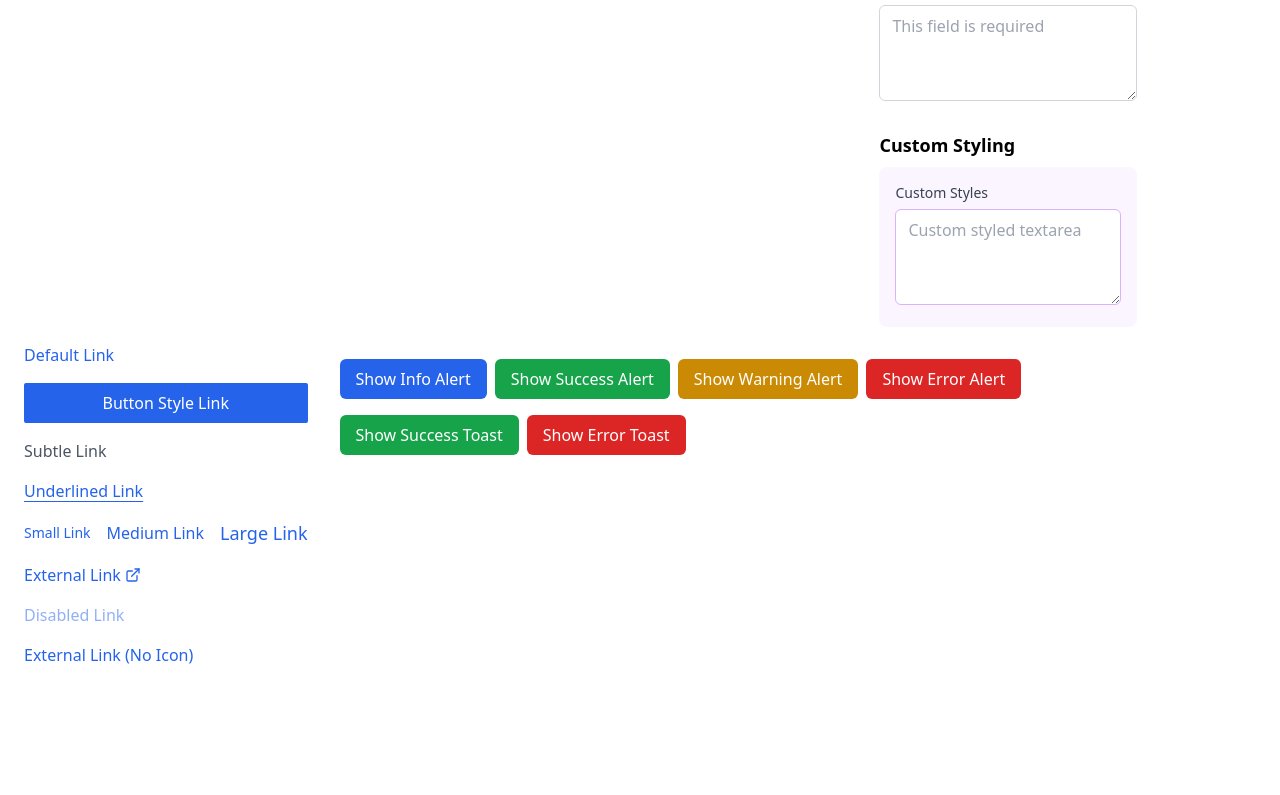
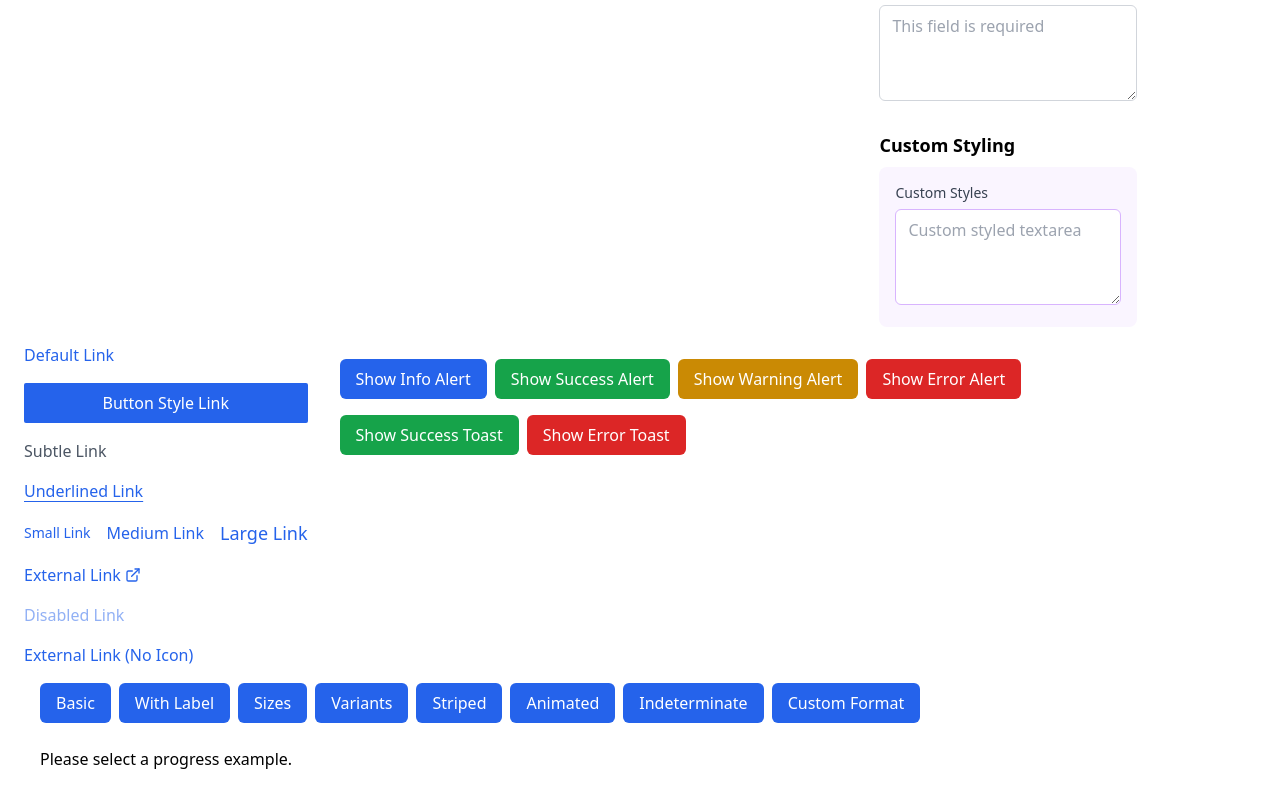
Before and after one commit to Arash-Nozarinejad/interactive-component-lib-01, a React (Vite) app: page / in a window 1280 px wide. Shown: the part 4313-5108 px from the top of the page. Before the commit the page ends 4988 px from the top, so only its background shows below. Built offline with nearby package versions, Linux system fonts and the light colour scheme.

Commit message:
progress bar custom components added

```diff
--- a/src/App.tsx
+++ b/src/App.tsx
@@ -10,6 +10,7 @@ import SelectComponentExamplesUpdated from "./components/SelectComponentExamples
 import { TextareaExamples } from "./components/TextareaExampleComponents";
 import ToggleComponentExamples from "./components/ToggleComponentExamples";
 import { AlertExampleWithProvider } from "./components/AlertComponentExamples";
+import ProgressComponentExamples from "./components/ProgressComponentExamples";
 // import UseStateHookExample from "./components/atoms/hooks/UseStateHookExample";
 
 function App() {
@@ -27,6 +28,7 @@ function App() {
       <TextareaExamples />
       <LinkComponentExamples />
       <AlertExampleWithProvider />
+      <ProgressComponentExamples />
       {/* <UseStateHookExample /> */}
     </div>
   );
--- /dev/null
+++ b/src/components/ProgressComponentExamples.tsx
@@ -0,0 +1,90 @@
+import { useState } from 'react';
+import { Progress } from './atoms/Progress/Progress';
+
+function ProgressComponentExamples() {
+  // State to control which example is visible.
+  const [activeExample, setActiveExample] = useState<string | null>(null);
+
+  // Render different progress bar examples based on activeExample state.
+  const renderProgressExample = () => {
+    switch (activeExample) {
+      case 'basic':
+        return <Progress value={60} />;
+      case 'label':
+        return <Progress value={75} label="Upload Progress" showValue />;
+      case 'sizes':
+        return (
+          <div className="space-y-4">
+            <Progress value={40} size="sm" />
+            <Progress value={60} size="md" />
+            <Progress value={80} size="lg" />
+          </div>
+        );
+      case 'variants':
+        return (
+          <div className="space-y-4">
+            <Progress value={25} variant="default" />
+            <Progress value={50} variant="success" />
+            <Progress value={75} variant="warning" />
+            <Progress value={90} variant="error" />
+          </div>
+        );
+      case 'striped':
+        return <Progress value={65} striped />;
+      case 'animated':
+        return <Progress value={65} striped animated />;
+      case 'indeterminate':
+        return <Progress value={0} indeterminate />;
+      case 'custom':
+        return (
+          <Progress
+            value={1337}
+            max={8192}
+            showValue
+            valueFormat={(value, max) =>
+              `${value.toLocaleString()} / ${max.toLocaleString()} bytes`
+            }
+          />
+        );
+      default:
+        return <p>Please select a progress example.</p>;
+    }
+  };
+
+  return (
+    <div className="space-y-6 p-4">
+      {/* Buttons to switch between examples */}
+      <div className="space-x-2">
+        <button onClick={() => setActiveExample('basic')} className="rounded-md bg-blue-600 px-4 py-2 text-white">
+          Basic
+        </button>
+        <button onClick={() => setActiveExample('label')} className="rounded-md bg-blue-600 px-4 py-2 text-white">
+          With Label
+        </button>
+        <button onClick={() => setActiveExample('sizes')} className="rounded-md bg-blue-600 px-4 py-2 text-white">
+          Sizes
+        </button>
+        <button onClick={() => setActiveExample('variants')} className="rounded-md bg-blue-600 px-4 py-2 text-white">
+          Variants
+        </button>
+        <button onClick={() => setActiveExample('striped')} className="rounded-md bg-blue-600 px-4 py-2 text-white">
+          Striped
+        </button>
+        <button onClick={() => setActiveExample('animated')} className="rounded-md bg-blue-600 px-4 py-2 text-white">
+          Animated
+        </button>
+        <button onClick={() => setActiveExample('indeterminate')} className="rounded-md bg-blue-600 px-4 py-2 text-white">
+          Indeterminate
+        </button>
+        <button onClick={() => setActiveExample('custom')} className="rounded-md bg-blue-600 px-4 py-2 text-white">
+          Custom Format
+        </button>
+      </div>
+
+      {/* Display the selected example */}
+      <div>{renderProgressExample()}</div>
+    </div>
+  );
+}
+
+export default ProgressComponentExamples;
--- /dev/null
+++ b/src/components/atoms/Progress/Progress.tsx
@@ -0,0 +1,111 @@
+import React from 'react';
+
+// Define the available sizes and variants.
+type ProgressSize = 'sm' | 'md' | 'lg';
+type ProgressVariant = 'default' | 'success' | 'warning' | 'error';
+
+export interface ProgressProps extends Omit<React.HTMLAttributes<HTMLDivElement>, 'children'> {
+  /** Current progress value (0-100) */
+  value: number;
+  /** Maximum value (default: 100) */
+  max?: number;
+  /** Visual style variant */
+  variant?: ProgressVariant;
+  /** Size of the progress bar */
+  size?: ProgressSize;
+  /** Whether to show the progress value above the bar */
+  showValue?: boolean;
+  /** Optional function to format the displayed value */
+  valueFormat?: (value: number, max: number) => string;
+  /** Whether to show an indeterminate (loading) state */
+  indeterminate?: boolean;
+  /** Whether to show stripes on the progress bar */
+  striped?: boolean;
+  /** Whether stripes should animate */
+  animated?: boolean;
+  /** Label for accessibility and display (when showValue is true) */
+  label?: string;
+}
+
+const variantStyles: Record<ProgressVariant, string> = {
+  default: 'bg-blue-600',
+  success: 'bg-green-600',
+  warning: 'bg-yellow-500',
+  error: 'bg-red-600'
+};
+
+const sizeStyles: Record<ProgressSize, string> = {
+  sm: 'h-2',
+  md: 'h-4',
+  lg: 'h-6'
+};
+
+export function Progress({
+  value,
+  max = 100,
+  variant = 'default',
+  size = 'md',
+  showValue = false,
+  valueFormat,
+  indeterminate = false,
+  striped = false,
+  animated = false,
+  label,
+  className,
+  ...props
+}: ProgressProps) {
+  // Ensure that the value is within [0, max]
+  const normalizedValue = Math.min(Math.max(0, value), max);
+  const percentage = (normalizedValue / max) * 100;
+
+  // Define a default formatter to show the percentage.
+  const defaultValueFormat = (val: number, maximum: number) =>
+    `${Math.round((val / maximum) * 100)}%`;
+
+  // Use a custom value format if provided.
+  const formattedValue = valueFormat
+    ? valueFormat(normalizedValue, max)
+    : defaultValueFormat(normalizedValue, max);
+
+  return (
+    <div
+      className="w-full"
+      role="progressbar"
+      aria-valuemin={0}
+      aria-valuemax={max}
+      aria-valuenow={indeterminate ? undefined : normalizedValue}
+      aria-label={label}
+      aria-valuetext={indeterminate ? 'Loading...' : formattedValue}
+      {...props}
+    >
+      {showValue && (
+        <div className="mb-1 flex justify-between text-sm">
+          {label && <span>{label}</span>}
+          <span>{formattedValue}</span>
+        </div>
+      )}
+
+      <div
+        className={[
+          'overflow-hidden rounded-full bg-gray-200',
+          sizeStyles[size],
+          className
+        ].filter(Boolean).join(' ')}
+      >
+        <div
+          className={[
+            'h-full transition-all duration-300',
+            variantStyles[variant],
+            striped && 'bg-stripes',
+            animated && striped && 'animate-progress-stripes',
+            indeterminate && 'animate-indeterminate-progress w-2/3',
+            !indeterminate && 'transition-transform duration-300'
+          ].filter(Boolean).join(' ')}
+          style={{
+            width: indeterminate ? undefined : `${percentage}%`
+          }}
+        />
+      </div>
+    </div>
+  );
+}
--- a/tailwind.config.js
+++ b/tailwind.config.js
@@ -14,13 +14,29 @@ export default {
         'slide-out-right': {
           '0%': { transform: 'translateX(0)', opacity: '1' },
           '100%': { transform: 'translateX(100%)', opacity: '0' }
+        },
+        'progress-stripes': {
+          '0%': { backgroundPosition: '1rem 0' },
+          '100%': { backgroundPosition: '0 0' }
+        },
+        'indeterminate-progress': {
+          '0%': { transform: 'translateX(-100%)' },
+          '100%': { transform: 'translateX(200%)' }
         }
       },
       animation: {
         'slide-in-right': 'slide-in-right 0.3s ease-out',
-        'slide-out-right': 'slide-out-right 0.3s ease-out'
+        'slide-out-right': 'slide-out-right 0.3s ease-out',
+        'progress-stripes': 'progress-stripes 1s linear infinite',
+        'indeterminate-progress': 'indeterminate-progress 1.5s ease-in-out infinite'
+      },
+      backgroundImage: {
+        'stripes': 'linear-gradient(45deg, rgba(255,255,255,.15) 25%, transparent 25%, transparent 50%, rgba(255,255,255,.15) 50%, rgba(255,255,255,.15) 75%, transparent 75%, transparent)',
+      },
+      backgroundSize: {
+        'stripes': '1rem 1rem',
       }
     },
   },
   plugins: [],
-}
+};
```
